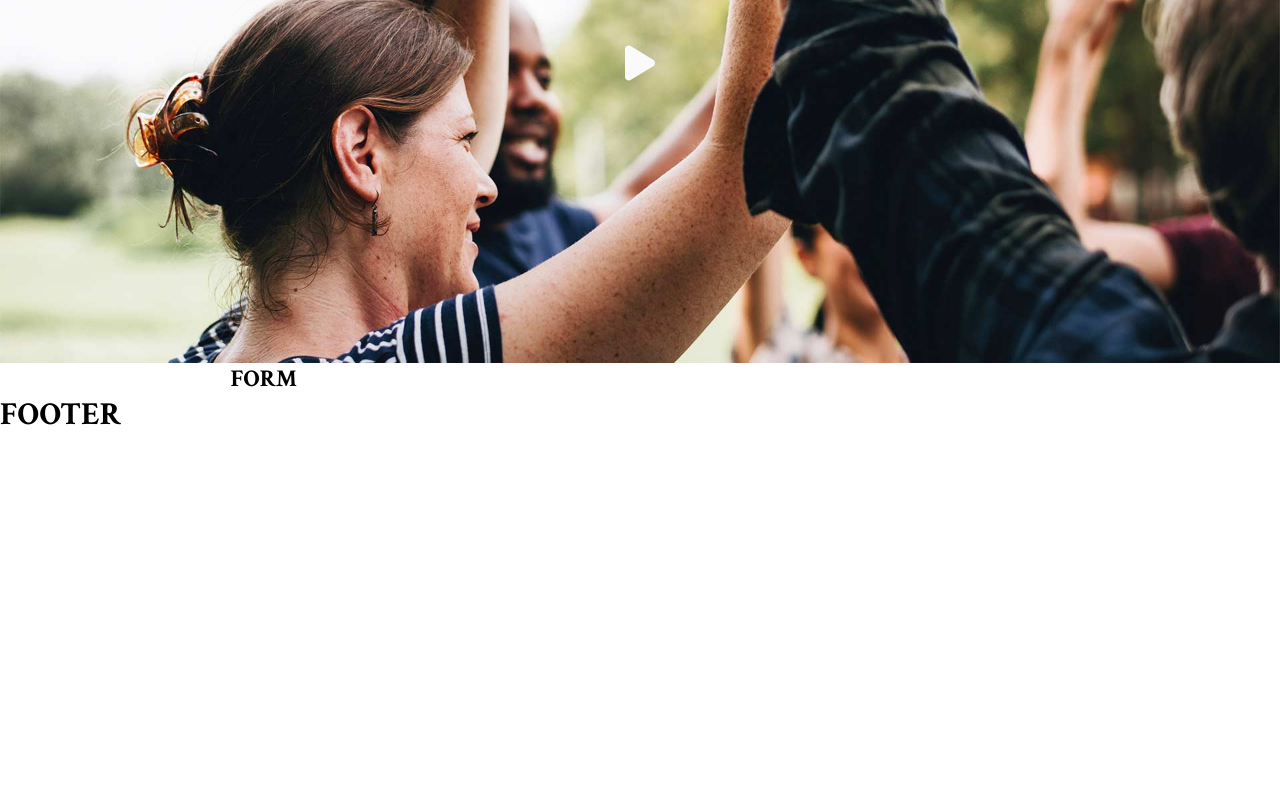
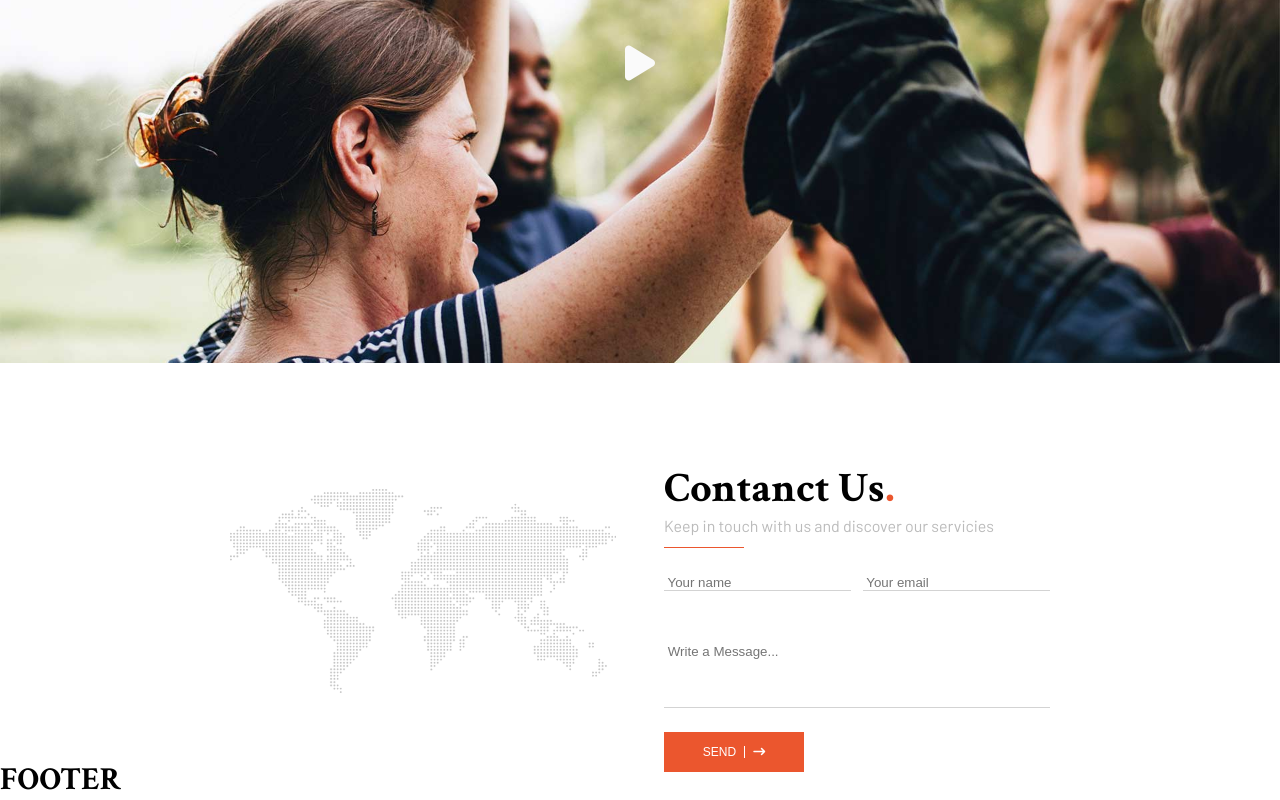
Before and after one commit to PietroDeBianchi/proj-html-vuejs, a Vue app: page / in a window 1280 px wide. Shown: the part 3824-4624 px from the top of the page. Before the commit the page ends 4259 px from the top, so only its background shows below. Built offline with nearby package versions, Linux system fonts and the light colour scheme.

Commit message:
form almost done...just footer

```diff
--- a/src/components/mainComponents/AppMainForm.vue
+++ b/src/components/mainComponents/AppMainForm.vue
@@ -12,8 +12,42 @@ export default {
 <template>
     <section>
         <div class="container">
-            <div class="container">
-                <h1>FORM</h1>
+            <div class="container child">
+                <div class="contactUs">
+                    <div class="map">
+                    </div>
+                    <div class="formBox">
+                        <h2>Contanct Us<span>.</span></h2>
+                        <p>Keep in touch with us and discover our servicies</p>
+                        <div class="line"></div>
+                        <div class="form">
+                            <form>
+                                <div class="userData">
+                                    <div>
+                                        <label for="name"></label>
+                                        <input type="text" id="name" name="name" placeholder=" Your name" required>
+                                    </div>
+                                    <div>
+                                        <label for="email"></label>
+                                        <input type="email" id="email" name="email" placeholder=" Your email" required>
+                                    </div>
+                                </div>
+                                <div class="userMessage">
+                                    <label for="message"></label>
+                                    <input type="text" id="message" name="message" placeholder=" Write a Message..."
+                                        required>
+                                </div>
+                                <div class="submit">
+                                    <button class="send-btn">SEND<i class="fa-solid fa-arrow-right-long"></i></button>
+                                </div>
+                            </form>
+
+
+                        </div>
+                    </div>
+                </div>
+                <div class="partners">
+                </div>
             </div>
         </div>
     </section>
@@ -26,4 +60,90 @@ export default {
 .container {
     @include mixins.container-margin;
 }
+
+.child {
+    padding-top: 96px;
+}
+
+.contactUs {
+    @include mixins.d-flex-between;
+    height: 300px;
+    gap: 48px;
+
+    .map {
+        background-image: url(../../assets/img/h1-contact-rev-01.png);
+        width: 50%;
+        height: 80%;
+        background-size: contain;
+        background-repeat: no-repeat;
+    }
+
+    .formBox {
+        width: 50%;
+        height: 100%;
+
+        .line {
+            margin: 8px 0;
+            width: 80px;
+            height: 1.5px;
+            background-color: $orange-first-color;
+        }
+
+        h2 {
+            font-size: 42px;
+        }
+
+        p {
+            color: $gray-second-color;
+            margin-bottom: 12px;
+        }
+
+        span {
+            color: $orange-first-color;
+        }
+    }
+}
+
+form {
+    margin-top: 24px;
+
+    label,
+    input {
+        border: none;
+        border-bottom: 1px solid lightgray;
+    }
+
+    .userData {
+        @include mixins.d-flex-between;
+        gap: 12px;
+
+        div {
+            width: 50%;
+            margin-bottom: 24px;
+
+        }
+
+        input {
+            width: 100%;
+        }
+
+    }
+
+    .userMessage {
+        margin: 24px 0;
+
+        input {
+            padding-bottom: 48px;
+            width: 100%;
+        }
+    }
+
+    .submit {
+        .send-btn {
+            @include mixins.button-orange;
+            background-color: $orange-first-color;
+        }
+    }
+
+}
 </style>
--- a/src/components/mainComponents/AppMainVideo.vue
+++ b/src/components/mainComponents/AppMainVideo.vue
@@ -37,7 +37,7 @@ section {
 
         &:hover {
             cursor: pointer;
-            background-color: $gray-third-color;
+            background-color: rgba($color: #9a9999, $alpha: 0.3);
         }
 
     }
```
